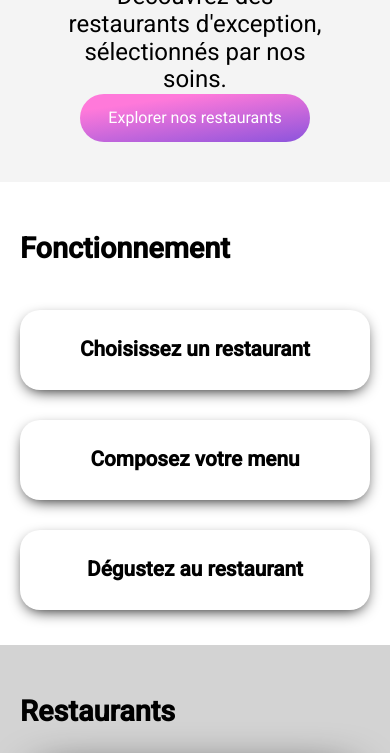
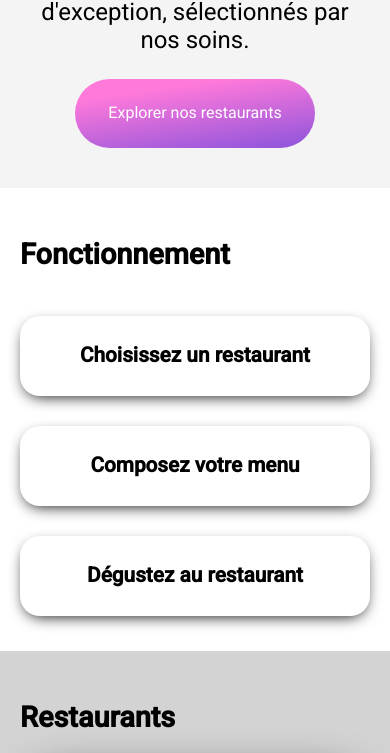
Before and after one commit to Halloween47/OC_projet_3, a website: page index.html in a window 390 px wide. Shown: the part 347-1100 px from the top of the page. Drawn offline with nearby package versions, Linux system fonts and the light colour scheme; files that its build step writes are made by us from their sources; grey boxes are pictures that could not be loaded; a web font is replaced by a local one.

Commit message:
Release 1.1.2 Corection du rendu hero

```diff
--- a/sass/partials/mobile/_hero.scss
+++ b/sass/partials/mobile/_hero.scss
@@ -10,23 +10,24 @@
 
   h1 {
     // background-color: red;
-    width: 60%;
+    width: 65%;
     text-align: center;
     margin: 0;
   }
   p {
-    // background-color: #fff;
+    // background-color: green;
     font-size: 1.5rem;
-    width: 70%;
+    width: 90%;
     text-align: center;
+    margin: 25px 0px;
   }
   button {
     color: #fff;
     background: rgb(255,121,218);
     background: linear-gradient(172deg, rgba(255,121,218,1) 21%, rgba(147,86,220,1) 95%);
     border-radius: 50px;
-    width: 230px;
-    padding: 15px;
+    width: 240px;
+    padding: 25px;
     text-decoration: none;
     border:none;
   }
```
